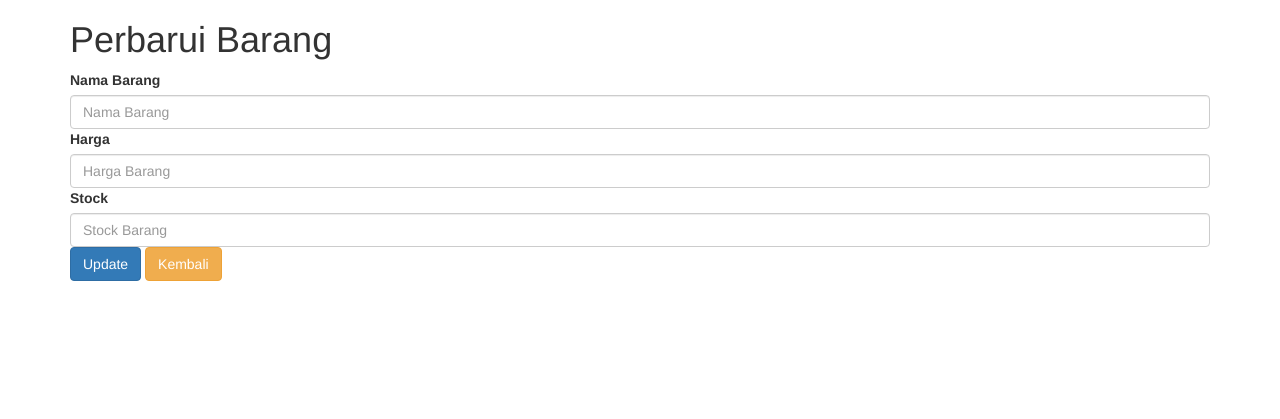
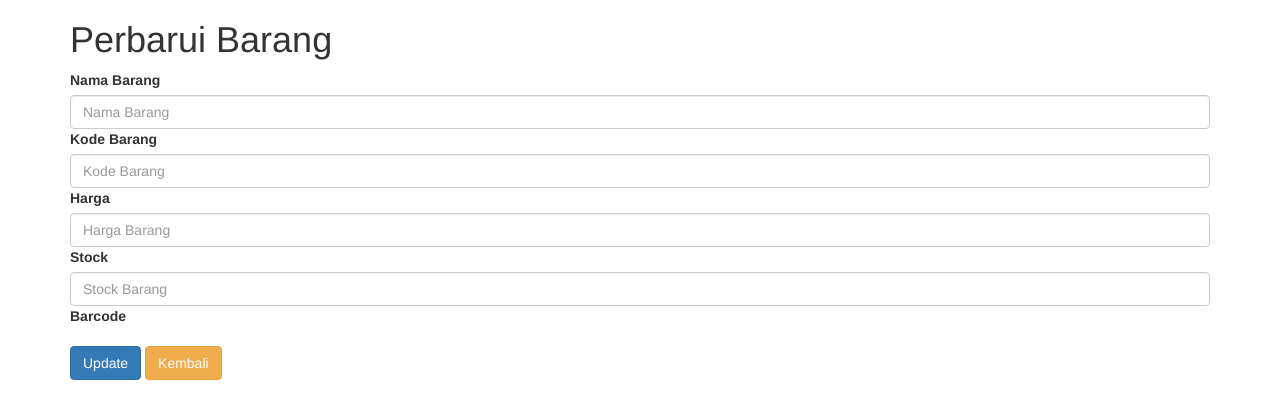
Before and after one commit to AzrielRegi/barcode_scan, a PHP site: page /barang_edit.php in a window 1280 px wide. Shown: the top 419 px of the page. Run offline with PHP 8.4, Linux system fonts and the light colour scheme; data that the repository does not hold is empty; some libraries are stand-ins or nearby versions.

Commit message:
ngutak-ngatik lgi

```diff
--- a/barang_edit.php
+++ b/barang_edit.php
@@ -12,11 +12,12 @@ if (isset($_GET['id'])) {
 if(isset($_POST['update'])) {
     $id = $_GET['id'];
     $nama = $_POST['nama'];
+    $kode_barang = $_POST['kode_barang'];
     $harga = $_POST['harga'];
     $jumlah = $_POST['jumlah'];
 
     // menyimpan ke database
-    mysqli_query($dbconnect, "UPDATE barang SET nama='$nama', harga='$harga', jumlah='$jumlah' where id_barang='$id' ");
+    mysqli_query($dbconnect, "UPDATE barang SET nama='$nama', harga='$harga', jumlah='$jumlah', kode_barang='$kode_barang' where id_barang='$id' ");
 
     // mengalihkan halaman ke list barang
     header("location:barang.php");
@@ -43,6 +44,11 @@ if(isset($_POST['update'])) {
                 value="<?=$data['nama']?>">
             </div>
             <div class="form-grup">
+                <label>Kode Barang</label>
+                <input type="text" name="kode" class="form-control" placeholder="Kode Barang"
+                value="<?=$data['kode_barang']?>">
+            </div>
+            <div class="form-grup">
                 <label>Harga</label>
                 <input type="number" name="harga" class="form-control" placeholder="Harga Barang"
                 value="<?=$data['harga']?>">
@@ -52,6 +58,10 @@ if(isset($_POST['update'])) {
                 <input type="number" name="jumlah" class="form-control" placeholder="Stock Barang"
                  value="<?=$data['jumlah']?>">
             </div>
+            <div class="form-group">
+                <label>Barcode</label>
+
+            </div>
             <input type="submit" name="update" value="Update" class="btn btn-primary">
             <a href="barang.php" class="btn btn-warning">Kembali</a>
         </form>
```
Also changed, not shown: barang.php (+3 -1 lines), barang_add.php (+6 -1 lines), barcode_print.php (added, +29 -0 lines), kasir.php (+3 -14 lines), keranjang_hapus.php (+9 -9 lines).
